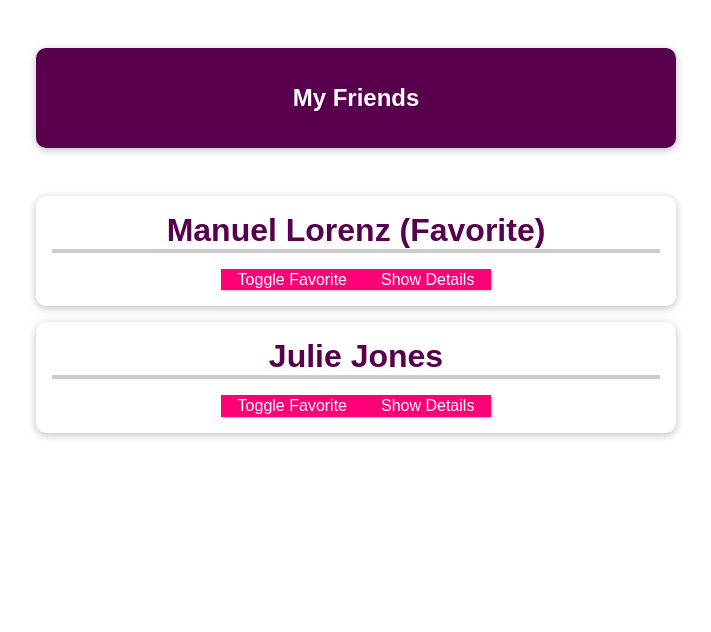
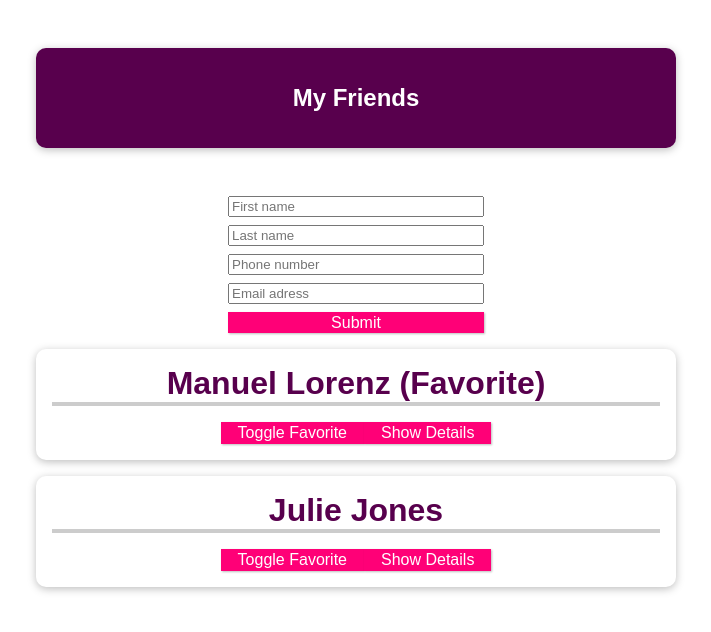
Before and after one commit to leonardpaulus/vue-first-app, a Vue app: page / in a window 1280 px wide. Shown: the top 632 px of the page, without its empty margins (284-995 px from the left). Built offline with nearby package versions, Linux system fonts and the light colour scheme.

Commit message:
✨ Add form to input friends

```diff
--- a/src/App.vue
+++ b/src/App.vue
@@ -1,6 +1,7 @@
 <template>
   <section>
     <header><h1>My Friends</h1></header>
+    <new-friend @post-friend="addFriendToFriends"></new-friend>
     <ul>
       <friend-contact
         v-for="friend in friends"
@@ -45,6 +46,9 @@ export default {
         (friend) => friend.id === friendId
       );
       identifiedFriend.isFavorite = !identifiedFriend.isFavorite;
+    },
+    addFriendToFriends(friend) {
+      this.friends.push(friend);
     },
   },
 };
@@ -98,7 +102,8 @@ header {
   margin: 0 0 1rem 0;
 }
 
-#app button {
+#app button,
+.button {
   font: inherit;
   cursor: pointer;
   border: 1px solid #ff0077;
--- /dev/null
+++ b/src/components/NewFriend.vue
@@ -0,0 +1,65 @@
+<template>
+  <form class="newFriendForm" @submit.prevent="handleSubmit">
+    <input type="text" placeholder="First name" v-model="firstname" />
+    <input type="text" placeholder="Last name" v-model="lastname" />
+    <input type="text" placeholder="Phone number" v-model="phone" />
+    <input type="text" placeholder="Email adress" v-model="email" />
+    <input class="button" type="submit" />
+  </form>
+</template>
+
+<script>
+export default {
+  data() {
+    return {
+      firstname: "",
+      lastname: "",
+      phone: "",
+      email: "",
+      friend: {
+        id: "",
+        name: "",
+        phone: "",
+        email: "",
+        isFavorite: false,
+      },
+    };
+  },
+  emits: ["post-friend"],
+  methods: {
+    handleSubmit() {
+      this.friend.name = this.firstname + " " + this.lastname;
+      this.friend.id = this.firstname;
+      this.friend.phone = this.phone;
+      this.friend.email = this.email;
+      this.postNewFriend();
+    },
+    postNewFriend() {
+      this.$emit("post-friend", this.friend);
+      this.resetFriendToPost();
+    },
+    resetFriendToPost() {
+      this.friend = {
+        id: "",
+        name: "",
+        phone: "",
+        email: "",
+        isFavorite: false,
+      };
+      this.firstname = "";
+      this.lastname = "";
+      this.phone = "";
+      this.email = "";
+    },
+  },
+};
+</script>
+
+<style>
+.newFriendForm {
+  display: grid;
+  width: 20%;
+  margin: 0 auto;
+  row-gap: 0.5rem;
+}
+</style>
--- a/src/main.js
+++ b/src/main.js
@@ -1,9 +1,11 @@
 import { createApp } from "vue";
 import App from "./App.vue";
 import FriendContact from "./components/FriendContact.vue";
+import NewFriend from "./components/NewFriend.vue";
 
 const app = createApp(App);
 
 app.component("friend-contact", FriendContact);
+app.component("new-friend", NewFriend);
 
 app.mount("#app");
```
